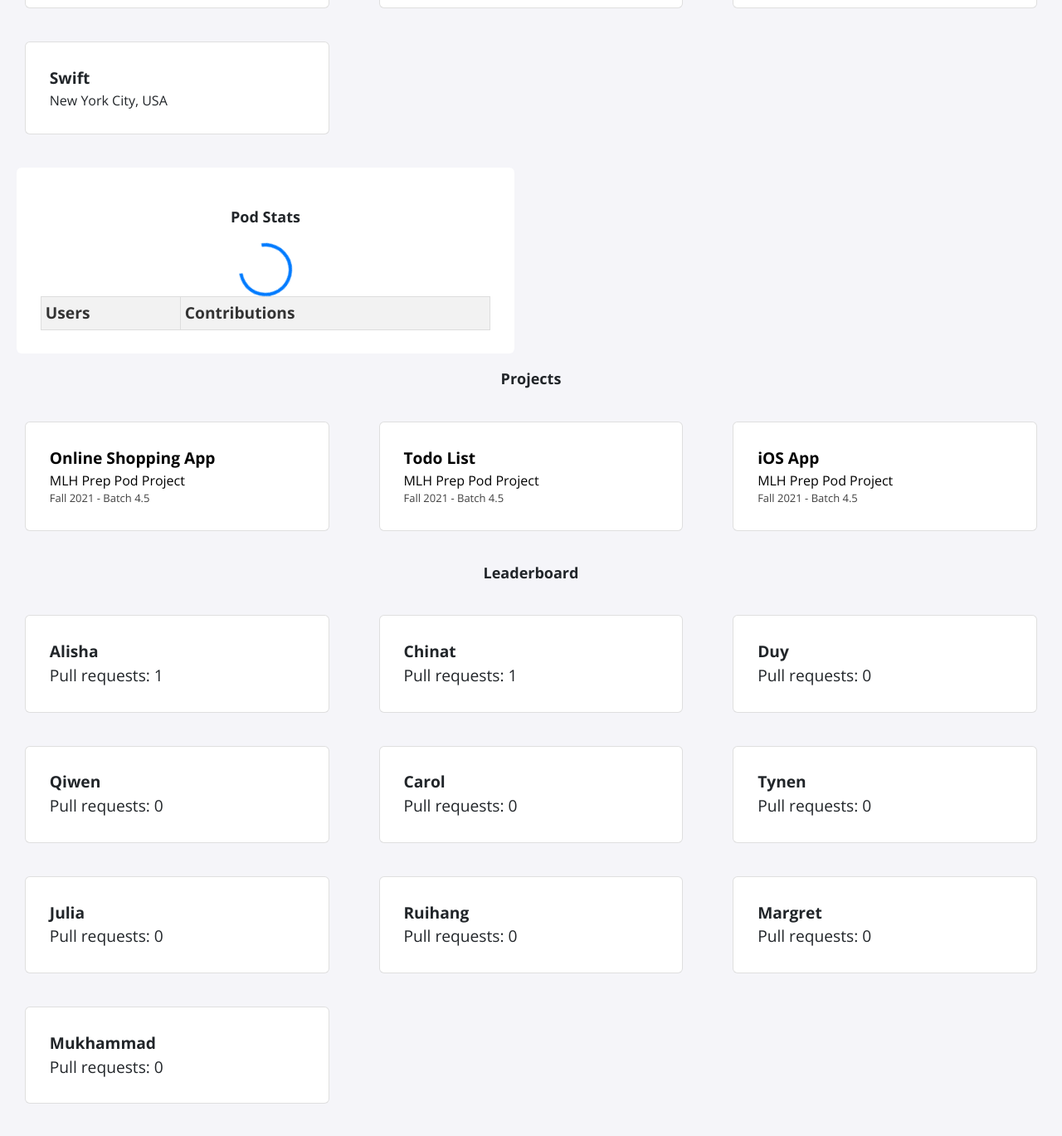
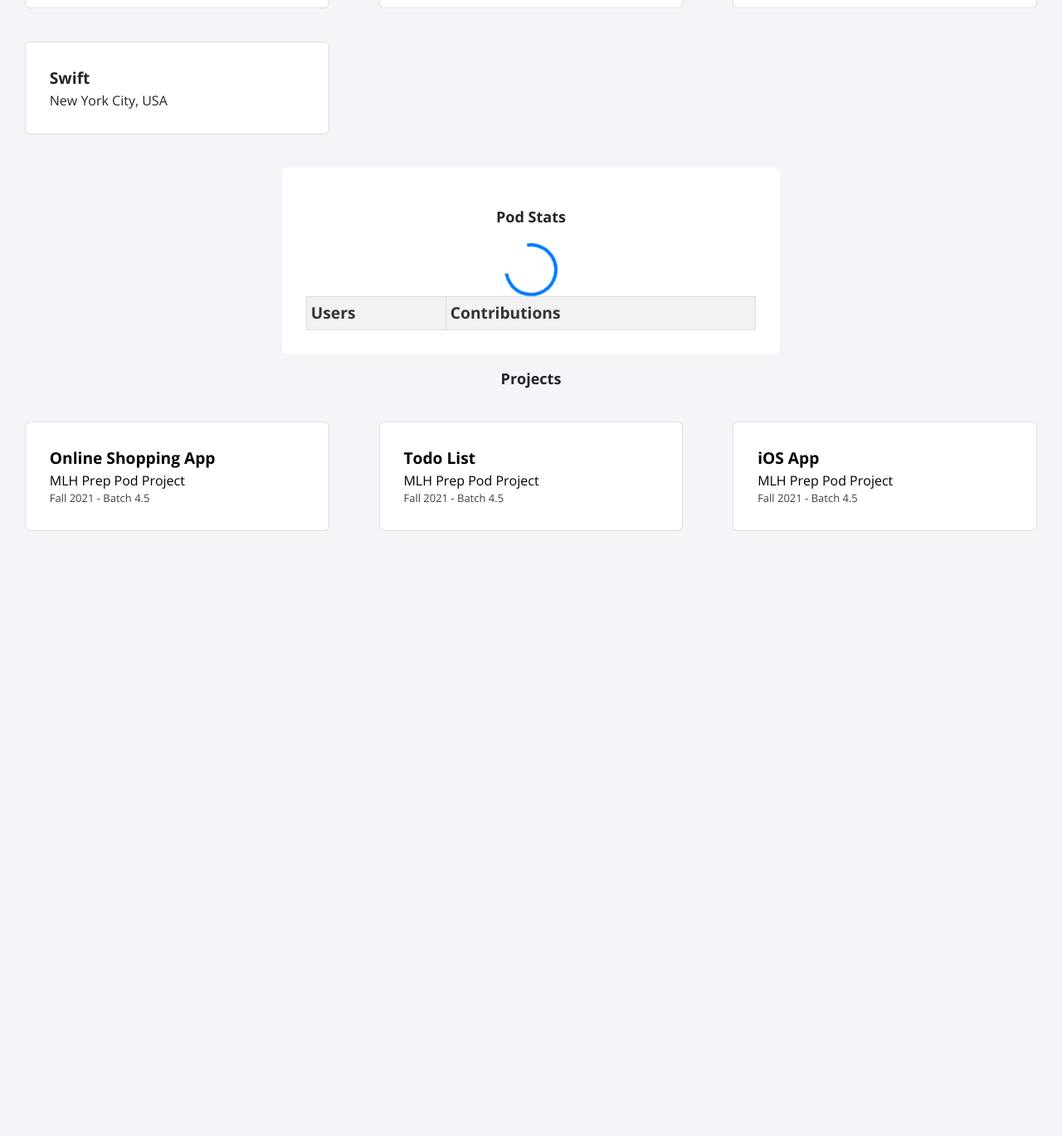
Before and after one commit to MLH-Fellowship/prep-portfolio-23.APR.PREP.2, a Jekyll site: the page built from index.html, in a window 1280 px wide and 1400 px high, scrolled down 604 px. Shown: the top 1369 px of the window at 83% size. Built offline with Jekyll 4.4.1, drawn with Linux system fonts in a browser that asks for light colours; nearby versions of some CDN libraries; after the commit the page ends 1314 px from its top, so only the background shows below that.

Commit message:
centered pod stats

```diff
--- a/_data/leaderboard.yml
+++ /dev/null
@@ -1,29 +0,0 @@
-- name: Alisha
-  pull_requests: "Pull requests: 1"
-
-- name: Chinat
-  pull_requests: "Pull requests: 1"
-
-- name: Duy
-  pull_requests: "Pull requests: 0"
-
-- name: Qiwen
-  pull_requests: "Pull requests: 0"
-
-- name: Carol
-  pull_requests: "Pull requests: 0"
-
-- name: Tynen
-  pull_requests: "Pull requests: 0"
-
-- name: Julia
-  pull_requests: "Pull requests: 0"
-
-- name: Ruihang
-  pull_requests: "Pull requests: 0"
-
-- name: Margret
-  pull_requests: "Pull requests: 0"
-
-- name: Mukhammad
-  pull_requests: "Pull requests: 0"
--- a/_includes/podStats.html
+++ b/_includes/podStats.html
@@ -1,3 +1,4 @@
+<center>
 <div class="podStats">
     <h2>Pod Stats</h2>
     <div class="container">
@@ -24,3 +25,4 @@
         </table>
     </div>
 </div>
+</center>
--- a/_includes/projects.html
+++ b/_includes/projects.html
@@ -16,16 +16,3 @@
     </a>
     {% endfor %}
   </div>
-
-
-  <h2>Leaderboard</h2>
-  <div class="card-container">
-      {% for item in site.data.leaderboard %}
-      <div class="card">
-          <div class="info">
-              <p class="name"><b> {{ item.name }}</b></p>
-              <p class="pull_requests"> {{ item.pull_requests }}</p>
-          </div>
-      </div>
-      {% endfor %}
-  </div>
```
Also changed, not shown: Gemfile.lock.
